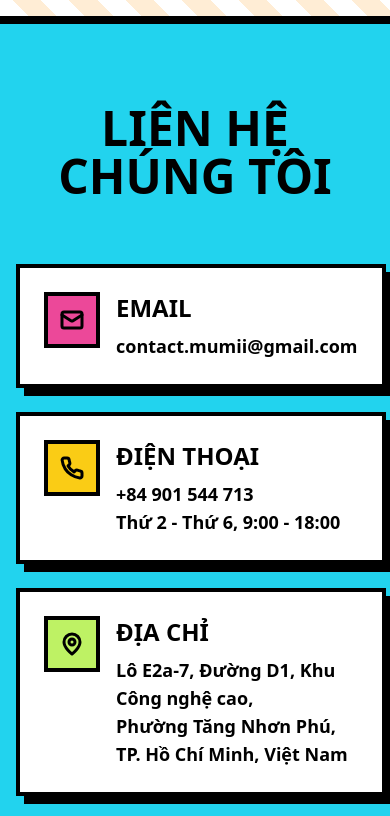
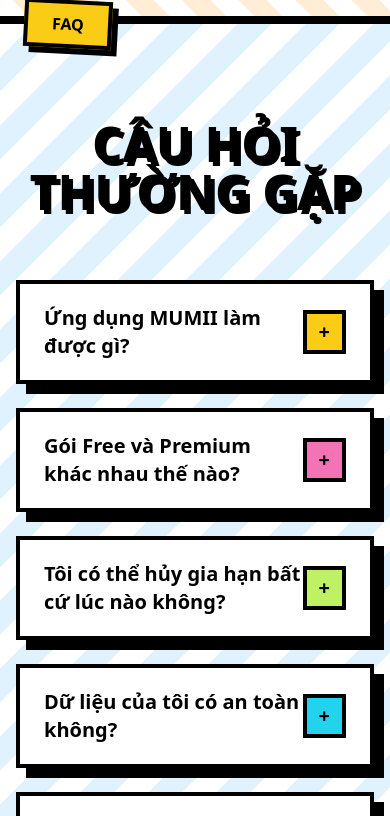
Before and after one commit to thanglh-hub/mumii-landing-page, a React (Vite) app: page / in a window 390 px wide. Shown: the part 5060-5876 px from the top of the page. Built offline with nearby package versions, Linux system fonts and the light colour scheme.

Commit message:
Add FAQ section and thank you notification to Home component; update Navbar for navigation

```diff
--- a/src/components/Home.tsx
+++ b/src/components/Home.tsx
@@ -4,15 +4,51 @@ import Navbar from './Navbar';
 
 function Home() {
   const [navHeight, setNavHeight] = useState(80);
+  const [showThankYou, setShowThankYou] = useState(false);
 
   useEffect(() => {
     const el = document.getElementById('app-navbar');
     if (el) setNavHeight(el.offsetHeight);
   }, []);
 
+  const handleSubmit = (e: React.FormEvent) => {
+    e.preventDefault();
+    setShowThankYou(true);
+    // Reset form
+    const form = e.target as HTMLFormElement;
+    form.reset();
+    // Ẩn thông báo sau 4 giây
+    setTimeout(() => setShowThankYou(false), 4000);
+  };
+
   return (
     <div className="min-h-screen bg-[#FAFAFA]">
       <Navbar onHeightChange={(h) => setNavHeight(h)} />
+
+      {/* Thank You Notification */}
+      {showThankYou && (
+        <div className="fixed top-24 left-1/2 transform -translate-x-1/2 z-50 animate-pulse">
+          <div className="bg-gradient-to-r from-green-400 to-emerald-500 border-4 border-black px-10 py-6 shadow-[12px_12px_0px_0px_rgba(0,0,0,1)] relative">
+            {/* Decorative elements */}
+            <div className="absolute -top-2 -right-2 bg-yellow-400 border-2 border-black w-6 h-6 rotate-45"></div>
+            <div className="absolute -bottom-1 -left-1 bg-pink-400 border-2 border-black w-4 h-4 rotate-12"></div>
+
+            <div className="flex items-center gap-4">
+              <div className="bg-white border-4 border-black w-12 h-12 rounded-full flex items-center justify-center shadow-[4px_4px_0px_0px_rgba(0,0,0,1)]">
+                <span className="text-green-600 font-black text-2xl">✓</span>
+              </div>
+              <div>
+                <p className="text-white font-black text-2xl mb-1" style={{ textShadow: '2px 2px 0px rgba(0,0,0,1)' }}>
+                  CẢM ƠN BẠN!
+                </p>
+                <p className="text-white font-bold text-base" style={{ textShadow: '1px 1px 0px rgba(0,0,0,1)' }}>
+                  Tin nhắn đã được gửi thành công 🎉
+                </p>
+              </div>
+            </div>
+          </div>
+        </div>
+      )}
 
       {/* Hero Section */}
       <section className={`max-w-7xl mx-auto px-4 sm:px-6 lg:px-8 py-20`} style={{ paddingTop: navHeight + 40 }}>
@@ -225,6 +261,85 @@ function Home() {
         </div>
       </section>
 
+      {/* FAQ Section */}
+      <section id="faq" className="relative py-24 border-y-4 border-black" style={{ backgroundImage: 'repeating-linear-gradient(135deg, #FFF 0 24px, #E0F2FE 24px 48px)' }}>
+        <div className="absolute -top-6 left-6 rotate-3 bg-yellow-400 border-4 border-black px-6 py-2 shadow-[6px_6px_0px_0px_rgba(0,0,0,1)]">
+          <span className="font-black">FAQ</span>
+        </div>
+        <div className="max-w-5xl mx-auto px-4 sm:px-6 lg:px-8">
+          <h2 className="text-5xl sm:text-6xl font-black text-center mb-16" style={{ textShadow: '4px 4px 0px rgba(0,0,0,1)' }}>
+            CÂU HỎI THƯỜNG GẶP
+          </h2>
+
+          <div className="space-y-6">
+            {/* Item 1 */}
+            <details className="group bg-white border-4 border-black shadow-[10px_10px_0px_0px_rgba(0,0,0,1)]">
+              <summary className="list-none cursor-pointer select-none flex items-center justify-between px-6 py-5">
+                <span className="text-xl font-black">Ứng dụng MUMII làm được gì?</span>
+                <span className="text-xl font-black border-4 border-black bg-yellow-400 px-3 py-1 group-open:rotate-90 transition-transform">+</span>
+              </summary>
+              <div className="px-6 pb-6 pt-2 border-t-4 border-black bg-[#FFFBEB]">
+                <p className="font-bold">
+                  MUMII giúp bạn khám phá ẩm thực thông qua màu sắc và AI: trắc nghiệm màu sắc, gợi ý quán ăn theo ngân sách, lưu quán yêu thích và chia sẻ trải nghiệm.
+                </p>
+              </div>
+            </details>
+
+            {/* Item 2 */}
+            <details className="group bg-white border-4 border-black shadow-[10px_10px_0px_0px_rgba(0,0,0,1)]">
+              <summary className="list-none cursor-pointer select-none flex items-center justify-between px-6 py-5">
+                <span className="text-xl font-black">Gói Free và Premium khác nhau thế nào?</span>
+                <span className="text-xl font-black border-4 border-black bg-pink-400 px-3 py-1 group-open:rotate-90 transition-transform">+</span>
+              </summary>
+              <div className="px-6 pb-6 pt-2 border-t-4 border-black bg-[#FDF2F8]">
+                <p className="font-bold">
+                  Gói Free phù hợp trải nghiệm cơ bản (giới hạn lượt). Premium mở khóa không giới hạn, đăng bài premium (công thức + video), planner và tìm kiếm nâng cao.
+                </p>
+              </div>
+            </details>
+
+            {/* Item 3 */}
+            <details className="group bg-white border-4 border-black shadow-[10px_10px_0px_0px_rgba(0,0,0,1)]">
+              <summary className="list-none cursor-pointer select-none flex items-center justify-between px-6 py-5">
+                <span className="text-xl font-black">Tôi có thể hủy gia hạn bất cứ lúc nào không?</span>
+                <span className="text-xl font-black border-4 border-black bg-lime-300 px-3 py-1 group-open:rotate-90 transition-transform">+</span>
+              </summary>
+              <div className="px-6 pb-6 pt-2 border-t-4 border-black bg-[#ECFCCB]">
+                <p className="font-bold">
+                  Có. Bạn có thể hủy bất cứ lúc nào trong phần tài khoản. Quyền lợi Premium vẫn còn đến hết chu kỳ đã thanh toán.
+                </p>
+              </div>
+            </details>
+
+            {/* Item 4 */}
+            <details className="group bg-white border-4 border-black shadow-[10px_10px_0px_0px_rgba(0,0,0,1)]">
+              <summary className="list-none cursor-pointer select-none flex items-center justify-between px-6 py-5">
+                <span className="text-xl font-black">Dữ liệu của tôi có an toàn không?</span>
+                <span className="text-xl font-black border-4 border-black bg-cyan-400 px-3 py-1 group-open:rotate-90 transition-transform">+</span>
+              </summary>
+              <div className="px-6 pb-6 pt-2 border-t-4 border-black bg-[#E0F2FE]">
+                <p className="font-bold">
+                  Chúng tôi sử dụng mã hóa và tuân thủ các chuẩn bảo mật hiện đại. Bạn toàn quyền kiểm soát dữ liệu và có thể yêu cầu xóa bất kỳ lúc nào.
+                </p>
+              </div>
+            </details>
+
+            {/* Item 5 */}
+            <details className="group bg-white border-4 border-black shadow-[10px_10px_0px_0px_rgba(0,0,0,1)]">
+              <summary className="list-none cursor-pointer select-none flex items-center justify-between px-6 py-5">
+                <span className="text-xl font-black">Ứng dụng có hỗ trợ iOS và Android không?</span>
+                <span className="text-xl font-black border-4 border-black bg-yellow-400 px-3 py-1 group-open:rotate-90 transition-transform">+</span>
+              </summary>
+              <div className="px-6 pb-6 pt-2 border-t-4 border-black bg-[#FFFBEB]">
+                <p className="font-bold">
+                  Có. MUMII được tối ưu cho cả iOS và Android, hoạt động mượt mà trên nhiều thiết bị.
+                </p>
+              </div>
+            </details>
+          </div>
+        </div>
+      </section>
+
       {/* Contact Section */}
       <section id="contact" className="bg-cyan-400 border-y-4 border-black py-20">
         <div className="max-w-7xl mx-auto px-4 sm:px-6 lg:px-8">
@@ -276,13 +391,17 @@ function Home() {
 
             {/* Contact Form */}
             <div className="bg-white border-4 border-black p-8 shadow-[8px_8px_0px_0px_rgba(0,0,0,1)]">
-              <form className="space-y-6">
+              <form
+                className="space-y-6"
+                onSubmit={handleSubmit}
+              >
                 <div>
                   <label className="block text-xl font-black mb-2">TÊN CỦA BẠN</label>
                   <input
                     type="text"
                     className="w-full px-4 py-3 border-4 border-black font-bold focus:outline-none focus:ring-4 focus:ring-yellow-400"
                     placeholder="Nhập tên của bạn"
+                    required
                   />
                 </div>
 
@@ -292,6 +411,7 @@ function Home() {
                     type="email"
                     className="w-full px-4 py-3 border-4 border-black font-bold focus:outline-none focus:ring-4 focus:ring-yellow-400"
                     placeholder="email@example.com"
+                    required
                   />
                 </div>
 
@@ -301,6 +421,7 @@ function Home() {
                     rows={5}
                     className="w-full px-4 py-3 border-4 border-black font-bold focus:outline-none focus:ring-4 focus:ring-yellow-400 resize-none"
                     placeholder="Nhập tin nhắn của bạn..."
+                    required
                   />
                 </div>
 
--- a/src/components/Navbar.tsx
+++ b/src/components/Navbar.tsx
@@ -55,10 +55,11 @@ function Navbar({ onHeightChange }: NavbarProps) {
           <div className="hidden md:flex items-center gap-8">
             <button onClick={() => goToHash('#features')} className="text-lg font-bold hover:underline decoration-4">Tính năng</button>
             <button onClick={() => goToHash('#pricing')} className="text-lg font-bold hover:underline decoration-4">Bảng giá</button>
+            <button onClick={() => goToHash('#faq')} className="text-lg font-bold hover:underline decoration-4">FAQ</button>
             <button onClick={() => goToHash('#contact')} className="text-lg font-bold hover:underline decoration-4">Liên hệ</button>
             <Link to="/about" className="text-lg font-bold hover:underline decoration-4">Giới thiệu</Link>
-            <button className="px-6 py-3 bg-black text-white font-bold border-4 border-black hover:translate-x-1 hover:translate-y-1 transition-transform">
-              TẢI XUỐNG NGAY
+            <button onClick={() => goToHash('#contact')} className="px-6 py-3 bg-black text-white font-bold border-4 border-black hover:translate-x-1 hover:translate-y-1 transition-transform">
+              GỬI TIN NHẮN
             </button>
           </div>
 
@@ -77,10 +78,11 @@ function Navbar({ onHeightChange }: NavbarProps) {
         <div className="md:hidden border-t-4 border-black bg-yellow-400 px-4 py-6 space-y-4">
           <button onClick={() => { setMobileMenuOpen(false); goToHash('#features'); }} className="block text-lg font-bold hover:underline decoration-4">Tính năng</button>
           <button onClick={() => { setMobileMenuOpen(false); goToHash('#pricing'); }} className="block text-lg font-bold hover:underline decoration-4">Bảng giá</button>
+          <button onClick={() => { setMobileMenuOpen(false); goToHash('#faq'); }} className="block text-lg font-bold hover:underline decoration-4">FAQ</button>
           <button onClick={() => { setMobileMenuOpen(false); goToHash('#contact'); }} className="block text-lg font-bold hover:underline decoration-4">Liên hệ</button>
           <Link to="/about" onClick={() => setMobileMenuOpen(false)} className="block text-lg font-bold hover:underline decoration-4">Giới thiệu</Link>
-          <button className="w-full px-6 py-3 bg-black text-white font-bold border-4 border-black">
-            BẮT ĐẦU NGAY
+          <button onClick={() => { setMobileMenuOpen(false); goToHash('#contact'); }} className="w-full px-6 py-3 bg-black text-white font-bold border-4 border-black">
+            GỬI TIN NHẮN
           </button>
         </div>
       )}
```
